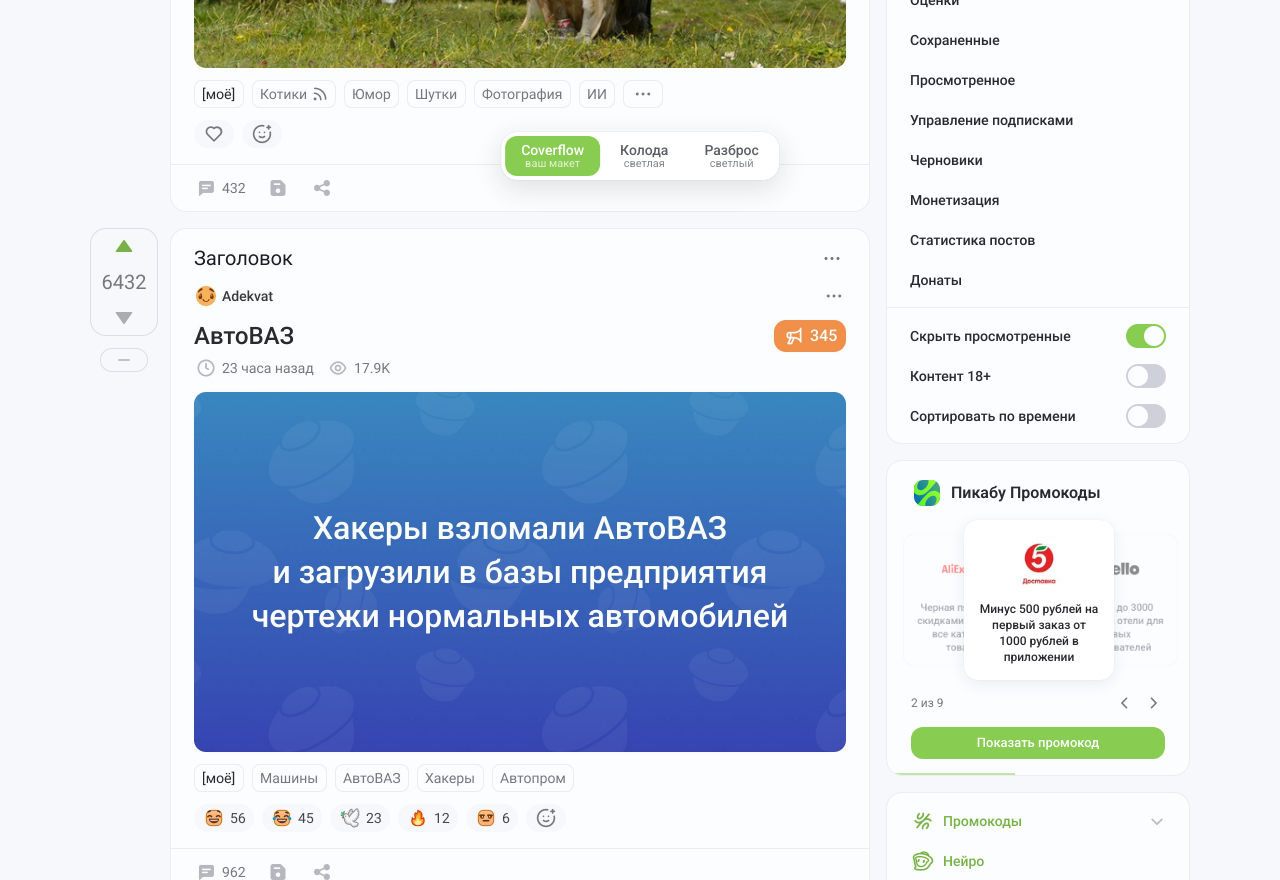
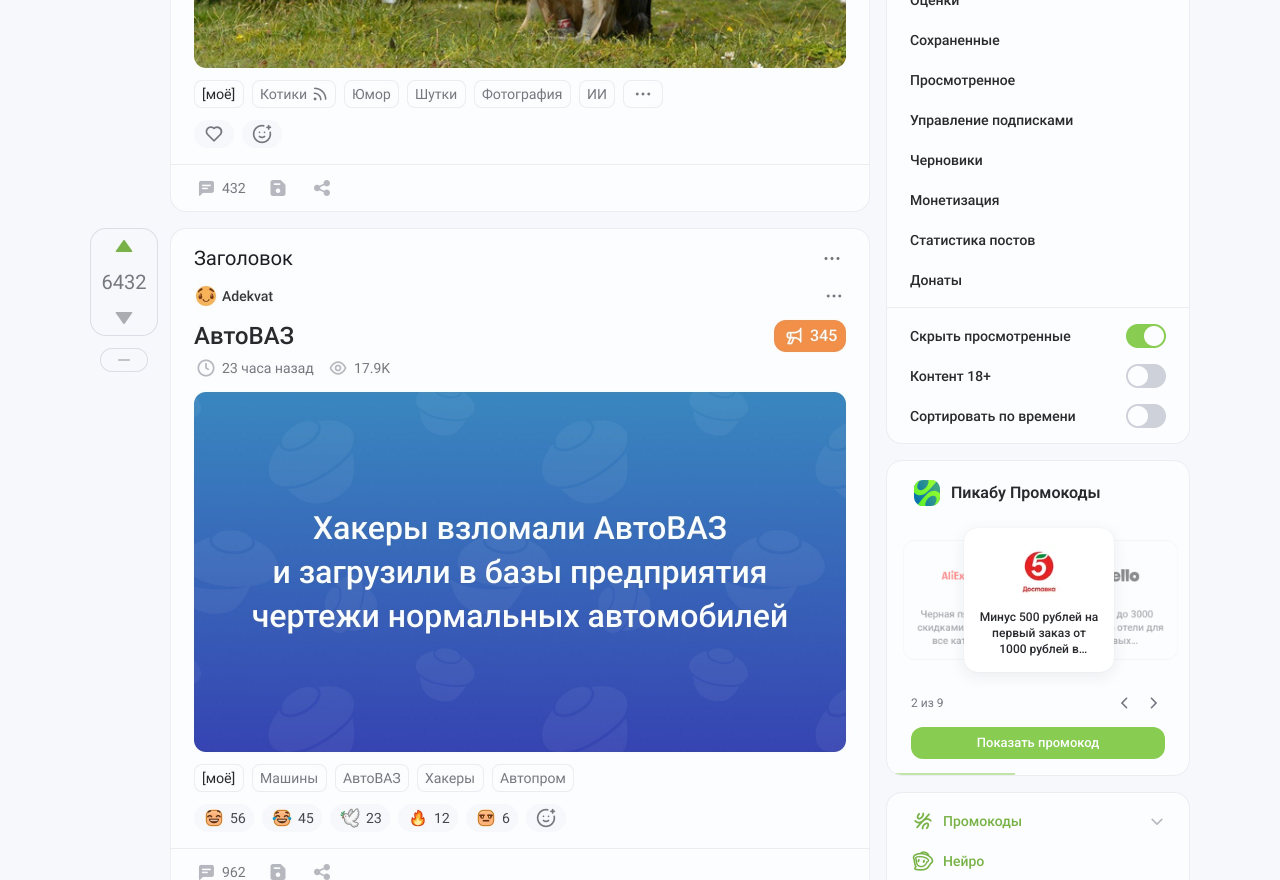
Before and after one commit to Ann938/pikabu-promo-sidebar, a plain HTML site: page index.html in a window 1280 px wide. Shown: the part 600-1480 px from the top of the page. Drawn offline with Linux system fonts and the light colour scheme.

Commit message:
Только coverflow; карточка фиксированной высоты под 3 строки — без скачков
Co-Authored-By: Claude Opus 5.5 <noreply@anthropic.com>

```diff
--- a/index.html
+++ b/index.html
@@ -37,25 +37,20 @@ button{font:inherit;color:inherit;background:none;border:0;cursor:pointer}
 .promo__hd img{width:32px;height:32px}
 .promo__hd b{font-weight:600;font-size:16px;line-height:24px}
 .stage{position:relative;width:256px;height:158px;touch-action:pan-y;user-select:none}
-.promo[data-v="deck"] .stage{height:108px}
-.promo[data-v="scatter"] .stage{height:172px}
 
-.cp{position:absolute;left:0;top:50%;width:150px;display:flex;flex-direction:column;align-items:center;gap:10px;padding:14px;border-radius:14px;
+/* Высота карточки фиксированная — под 3 строки заголовка. Купон в 1, 2 или 3 строки
+   занимает ту же карточку: текст центрируется в своей зоне, логотип стоит на месте,
+   поэтому при смене купона не прыгают ни карточка, ни блок, ни контент под ним. */
+.cp{position:absolute;left:0;top:50%;width:150px;height:144px;display:flex;flex-direction:column;align-items:center;gap:10px;padding:14px;border-radius:14px;
   background:var(--clear);border:1px solid var(--stroke);text-align:center;cursor:pointer;
   transition:transform .6s var(--ease),opacity .6s var(--ease),box-shadow .4s,background-color .4s,border-color .4s;will-change:transform,opacity}
 .cp__logo{width:56px;height:56px;border-radius:8px;background:var(--clear);overflow:hidden;flex:none}
 .cp__logo img{width:100%;height:100%;object-fit:contain}
-.cp__t{font-weight:500;font-size:12px;line-height:16px;color:var(--text2);display:-webkit-box;-webkit-line-clamp:4;-webkit-box-orient:vertical;overflow:hidden;transition:color .4s}
+.cp__tw{height:48px;width:100%;display:flex;align-items:center;justify-content:center}
+.cp__t{font-weight:500;font-size:12px;line-height:16px;color:var(--text2);display:-webkit-box;-webkit-line-clamp:3;-webkit-box-orient:vertical;overflow:hidden;transition:color .4s}
 .cp.is-active{background:#fff;border-color:transparent;box-shadow:var(--shadow);cursor:default}
 .cp.is-active .cp__t{color:var(--text)}
 .cp:not(.is-active):hover{opacity:.75!important}
-
-/* колода — горизонтальная карточка */
-.promo[data-v="deck"] .cp{width:256px;height:80px;top:0;flex-direction:row;align-items:center;gap:12px;text-align:left;padding:12px 14px;transform-origin:50% 0}
-.promo[data-v="deck"] .cp__logo{width:52px;height:52px}
-.promo[data-v="deck"] .cp>*{transition:opacity .4s}
-.promo[data-v="deck"] .cp:not(.is-active)>*{opacity:0}
-.promo[data-v="deck"] .cp__t{font-size:13px;line-height:18px;-webkit-line-clamp:3}
 
 .nav{display:flex;align-items:center;gap:4px}
 .nav span{flex:1;font-size:12px;line-height:16px;color:var(--muted);font-variant-numeric:tabular-nums}
@@ -75,13 +70,6 @@ button{font:inherit;color:inherit;background:none;border:0;cursor:pointer}
 .toast{position:fixed;left:50%;bottom:88px;transform:translate(-50%,20px);background:var(--text);color:#fcfdff;font-size:13px;line-height:18px;padding:10px 16px;border-radius:12px;opacity:0;pointer-events:none;transition:.3s var(--ease);z-index:40}
 .toast.on{opacity:1;transform:translate(-50%,0)}
 
-/* ---------- переключатель вариантов ---------- */
-.vbar{position:fixed;left:50%;bottom:20px;transform:translateX(-50%);z-index:30;display:flex;gap:4px;padding:4px;background:#fff;border-radius:16px;box-shadow:0 0 1px rgba(41,42,46,.2),0 8px 28px rgba(41,42,46,.14)}
-.vbar button{height:40px;padding:0 16px;border-radius:12px;font-weight:500;font-size:14px;color:var(--text2);transition:.2s}
-.vbar button:hover{background:var(--soft)}
-.vbar button[aria-pressed="true"]{background:var(--green);color:#fff}
-.vbar small{display:block;font-size:11px;line-height:12px;opacity:.75;font-weight:400}
-
 @media (prefers-reduced-motion:reduce){.cp,.toast{transition:none}.code{animation:none}}
 </style>
 </head>
@@ -94,7 +82,7 @@ button{font:inherit;color:inherit;background:none;border:0;cursor:pointer}
   <aside class="side">
     <img src="img/sb-user.png" alt="Блок пользователя">
 
-    <section class="promo" id="promo" data-v="cover" aria-roledescription="карусель" aria-label="Пикабу Промокоды">
+    <section class="promo" id="promo" aria-roledescription="карусель" aria-label="Пикабу Промокоды">
       <div class="promo__hd"><img src="img/logo-promo.svg" alt=""><b>Пикабу Промокоды</b></div>
       <div class="stage" id="stage"></div>
       <div class="nav">
@@ -110,11 +98,6 @@ button{font:inherit;color:inherit;background:none;border:0;cursor:pointer}
   </aside>
 </div>
 
-<nav class="vbar" aria-label="Варианты блока">
-  <button type="button" data-v="cover" aria-pressed="true">Coverflow<small>ваш макет</small></button>
-  <button type="button" data-v="deck" aria-pressed="false">Колода<small>светлая</small></button>
-  <button type="button" data-v="scatter" aria-pressed="false">Разброс<small>светлый</small></button>
-</nav>
 <div class="toast" id="toast"></div>
 
 <script>
@@ -125,10 +108,10 @@ button{font:inherit;color:inherit;background:none;border:0;cursor:pointer}
     ["pyaterochka", "Минус 500 рублей на первый заказ от 1000 рублей в приложении", "PYAT500"],
     ["otello", "Выгода до 3000 рублей на отели для новых пользователей", "OTELLO3K"],
     ["sunlight", "Подвеска в подарок по купону в магазинах сети", "SUNGIFT"],
-    ["rivgosh", "Скидка 50% на второй аромат в корзине", "RG50"],
+    ["rivgosh", "Скидка 50% на второй аромат", "RG50"],
     ["citilink", "Выгода до 32 000 ₽ на ноутбуки и смартфоны", "CITI32"],
-    ["litres", "Скидка 20% на электронные и аудиокниги", "LIT20"],
-    ["lemana", "До 10 000 ₽ скидки на товары для ремонта", "LEMANA10"],
+    ["litres", "−20% на аудиокниги", "LIT20"],
+    ["lemana", "До 10 000 ₽ скидки на всё для ремонта, сада и дачи при заказе онлайн", "LEMANA10"],
     ["fitservice", "Скидка 32% на ТО и замену масла", "FIT32"],
   ];
   const N = C.length;
@@ -136,11 +119,9 @@ button{font:inherit;color:inherit;background:none;border:0;cursor:pointer}
   const promo = $("#promo"), stage = $("#stage"), count = $("#count"), action = $("#action"), bar = $("#progress");
   const reduce = matchMedia("(prefers-reduced-motion: reduce)").matches;
   let cur = 0, timer = null, paused = false, pauseUntil = 0;
-  let V = (location.hash.slice(1) || "cover");
-  if (!["cover", "deck", "scatter"].includes(V)) V = "cover";
 
   stage.innerHTML = C.map(([l, t], i) =>
-    `<div class="cp" data-i="${i}" role="group" aria-label="${t}"><span class="cp__logo"><img src="img/logos/${l}.png" alt=""></span><span class="cp__t">${t}</span></div>`).join("");
+    `<div class="cp" data-i="${i}" role="group" aria-label="${t}"><span class="cp__logo"><img src="img/logos/${l}.png" alt=""></span><span class="cp__tw"><span class="cp__t">${t}</span></span></div>`).join("");
   const cards = [...stage.children];
 
   // позиция карточки по смещению от активной: [x, y, rotate, scale, opacity, z]
@@ -151,30 +132,13 @@ button{font:inherit;color:inherit;background:none;border:0;cursor:pointer}
       if (o === 1) return [130, 0, 0, .83, .5, 3];
       return o < 0 ? [-120, 0, 0, .66, 0, 1] : [230, 0, 0, .66, 0, 1];
     },
-    deck(o) {                       // колода: сзади края следующих, ушедшая улетает влево
-      if (o === 0) return [0, 0, 0, 1, 1, 6];
-      if (o === 1) return [0, 13, 0, .94, .75, 5];
-      if (o === 2) return [0, 26, 0, .88, .45, 4];
-      if (o === -1) return [-300, -6, -14, .96, 0, 7];
-      return [0, 26, 0, .88, 0, 1];
-    },
-    scatter(o) {                    // разброс: главная ровная, остальные повёрнуты и приглушены
-      if (o === 0) return [53, 6, 0, 1, 1, 6];
-      if (o === 1) return [-16, -6, -9, .84, .5, 3];
-      if (o === 2) return [124, 14, 8, .84, .5, 4];
-      if (o === 3) return [40, 22, 4, .8, 0, 1];
-      if (o === -1) return [70, -150, 12, .9, 0, 7];
-      return [53, 20, 3, .8, 0, 1];
-    },
   };
   const off = (i) => { let o = (i - cur) % N; if (o > N / 2) o -= N; if (o < -N / 2) o += N; return o; };
 
   function render() {
-    promo.dataset.v = V;
     cards.forEach((el, i) => {
-      const [x, y, r, s, op, z] = POS[V](off(i));
-      const ty = V === "deck" ? `${y}px` : `calc(-50% + ${y}px)`;
-      el.style.transform = `translate(${x}px, ${ty}) rotate(${r}deg) scale(${s})`;
+      const [x, y, r, s, op, z] = POS.cover(off(i));
+      el.style.transform = `translate(${x}px, calc(-50% + ${y}px)) rotate(${r}deg) scale(${s})`;
       el.style.opacity = op; el.style.zIndex = z;
       el.classList.toggle("is-active", off(i) === 0);
       el.setAttribute("aria-hidden", op === 0);
@@ -216,13 +180,7 @@ button{font:inherit;color:inherit;background:none;border:0;cursor:pointer}
   let sx = null; stage.addEventListener("pointerdown", (e) => { sx = e.clientX; });
   stage.addEventListener("pointerup", (e) => { if (sx == null) return; const d = e.clientX - sx; sx = null; if (Math.abs(d) > 30) { hold(6000); go(d < 0 ? 1 : -1); } });
 
-  // переключатель вариантов
-  const btns = document.querySelectorAll(".vbar button");
-  function setV(v) { V = v; btns.forEach((b) => b.setAttribute("aria-pressed", b.dataset.v === v)); history.replaceState(null, "", "#" + v); render(); restart(); }
-  btns.forEach((b) => b.onclick = () => setV(b.dataset.v));
-  window.addEventListener("hashchange", () => { const v = location.hash.slice(1); if (POS[v]) setV(v); });
-
-  setV(V);
+  render(); restart();
 })();
 </script>
 </body>
```
